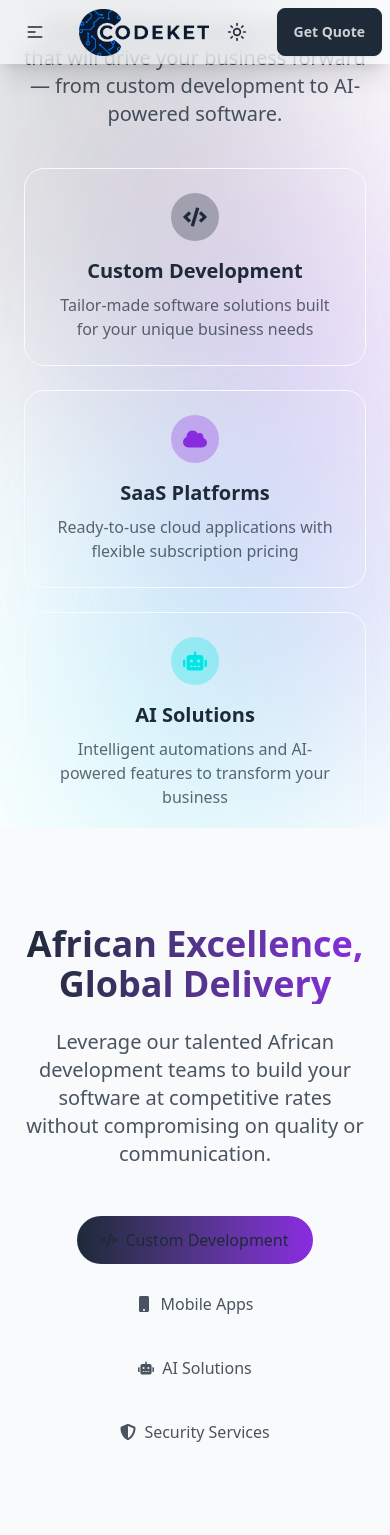
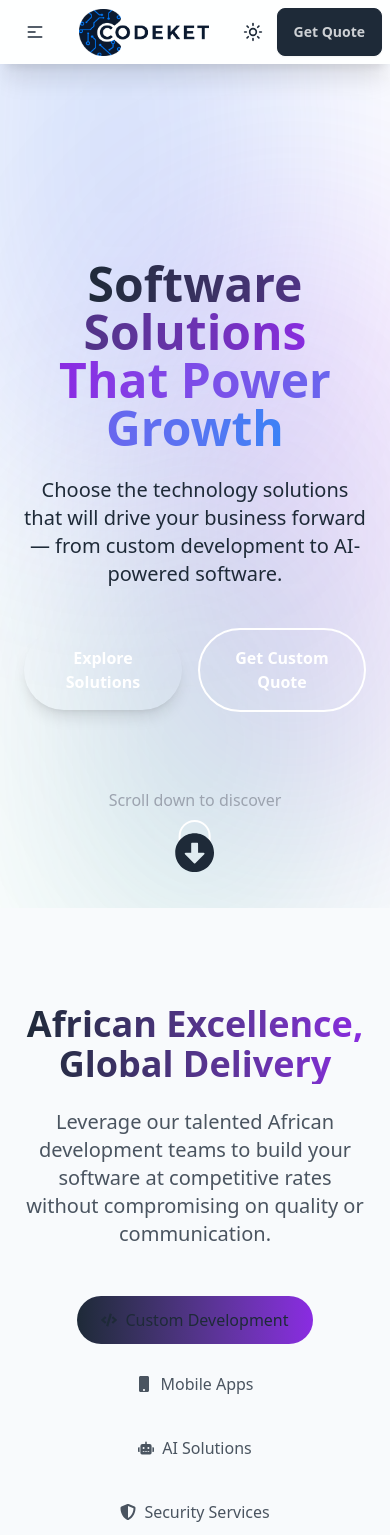
Before and after one commit to Bishir-tm/codeket-website, a React (Vite) app: page /pricing in a window 390 px wide. Shown: the top 1535 px of the page. Built offline with nearby package versions, Linux system fonts and the light colour scheme.

Commit message:
fix pages hero sections colors

```diff
--- a/src/components/Header.jsx
+++ b/src/components/Header.jsx
@@ -77,7 +77,7 @@ const Header = ({ theme, toggleTheme }) => {
           </li>
         </ul>
       </div>
-      <div className="navbar-end gap-4">
+      <div className="navbar-end ">
         <button
           onClick={toggleTheme}
           className="btn btn-ghost btn-circle hover:bg-base-200/50"
--- a/src/pages/Home/components/FinalCallToAction.jsx
+++ b/src/pages/Home/components/FinalCallToAction.jsx
@@ -4,7 +4,7 @@ import { Link } from "react-router-dom";
 
 const FinalCallToAction = () => {
   return (
-    <div className="my-8 p-8">
+    <div className="my-8 ">
       <motion.div
         className="bg-gradient-to-br from-primary/20 via-accent/20 to-secondary/20 rounded-3xl border border-primary/20 p-12 text-center relative overflow-hidden"
         initial={{ opacity: 0, y: 30 }}
--- a/src/pages/Home/components/HeroSection.jsx
+++ b/src/pages/Home/components/HeroSection.jsx
@@ -98,7 +98,7 @@ const Hero = ({ mousePosition, isLoaded }) => {
         >
           <Link
             to="consultation"
-            className="px-8 py-4 bg-gradient-to-r from-primary to-accent text-white font-medium rounded-lg shadow-lg hover:shadow-primary/30 hover:scale-105 transition-all duration-300 flex items-center justify-center group"
+            className="px-8 py-4 bg-gradient-to-r from-primary to-warning text-white font-medium rounded-lg shadow-lg hover:shadow-primary/30 hover:scale-105 transition-all duration-300 flex items-center justify-center group"
           >
             <span>Get Started</span>
             <svg
--- a/src/pages/Home/components/HeroSectionMinimalInteractive.jsx
+++ b/src/pages/Home/components/HeroSectionMinimalInteractive.jsx
@@ -90,8 +90,8 @@ const HeroSectionMinimalInteractive = () => {
           animate={{ opacity: 1, y: 0 }}
           transition={{ duration: 0.8, ease: "easeOut" }}
         >
-          <span className="block text-transparent bg-clip-text bg-gradient-to-r from-primary to-accent">Software Development</span>
-          <span className="block mt-4">At Lightspeed, Powered by AI</span>
+          <span className="block text-transparent bg-clip-text bg-gradient-to-r from-primary to-codeket-electricBlue">Software Development</span>
+          <span className="block mt-4 text-transparent bg-clip-text bg-gradient-to-r from-codeket-midnightNavy to-accent">At Lightspeed, Powered by AI</span>
         </motion.h1>
 
         <motion.p
--- a/src/pages/Pricing/components/HeroSection.jsx
+++ b/src/pages/Pricing/components/HeroSection.jsx
@@ -1,12 +1,9 @@
+// components/HeroSection.js
 import React from "react";
+import { Link } from "react-router-dom";
+import { FaArrowAltCircleDown } from "react-icons/fa";
 import { motion } from "framer-motion";
-import {
-  FaRocket,
-  FaCode,
-  FaCloud,
-  FaRobot,
-  FaArrowAltCircleDown,
-} from "react-icons/fa";
+import scrollToSection from "../../../utils/scrollToSection";
 
 const HeroSection = () => {
   return (
@@ -16,91 +13,72 @@ const HeroSection = () => {
 
       {/* Background gradient animation */}
       <div className="absolute top-0 left-0 w-full h-full overflow-hidden">
-        <div className="absolute -top-[30%] -left-[10%] w-[80%] h-[80%] bg-primary rounded-full filter blur-[120px] opacity-20 animate-blob"></div>
-        <div className="absolute top-[20%] -right-[10%] w-[70%] h-[70%] bg-accent rounded-full filter blur-[120px] opacity-20 animate-blob animation-delay-2000"></div>
-        <div className="absolute -bottom-[10%] left-[20%] w-[60%] h-[60%] bg-secondary rounded-full filter blur-[120px] opacity-20 animate-blob animation-delay-4000"></div>
+        <div className="absolute -top-[30%] -left-[10%] w-[80%] h-[80%] bg-blue-600 rounded-full filter blur-[120px] opacity-20 animate-blob"></div>
+        <div className="absolute top-[20%] -right-[10%] w-[70%] h-[70%] bg-purple-600 rounded-full filter blur-[120px] opacity-20 animate-blob animation-delay-2000"></div>
+        <div className="absolute -bottom-[10%] left-[20%] w-[60%] h-[60%] bg-teal-600 rounded-full filter blur-[120px] opacity-20 animate-blob animation-delay-4000"></div>
       </div>
+
+      {/* Content */}
+      <div className="relative z-10 text-center px-6 max-w-5xl mx-auto">
+        <motion.div
+          initial={{ opacity: 0, y: 20 }}
+          animate={{ opacity: 1, y: 0 }}
+          transition={{ duration: 0.8 }}
+        >
+          <h1 className="text-5xl md:text-7xl lg:text-8xl font-bold">
+            <span className="bg-gradient-to-r from-primary via-accent to-info bg-clip-text text-transparent">
+              Software Solutions That Power Growth
+            </span>
+          </h1>
+          <p className="text-xl md:text-2xl  mt-6 max-w-3xl mx-auto">
+            Choose the technology solutions that will drive your business
+            forward — from custom development to AI-powered software.
+          </p>
+        </motion.div>
 
         <motion.div
           initial={{ opacity: 0, y: 20 }}
           animate={{ opacity: 1, y: 0 }}
-        transition={{ duration: 0.8 }}
-        className="relative z-10 text-center px-6 max-w-5xl"
+          transition={{ duration: 0.8, delay: 0.4 }}
+          className="mt-10 flex items-center justify-center"
         >
-        <h1 className="text-5xl md:text-7xl font-bold mb-6">
-          <span className="bg-gradient-to-r from-primary via-accent to-secondary bg-clip-text text-transparent">
-            Software Solutions That Power Growth
-          </span>
-        </h1>
-        <p className="text-xl md:text-2xl text-base-content/80 mt-6 mb-10 max-w-3xl mx-auto">
-          Choose the technology solutions that will drive your business forward
-          — from custom development to AI-powered software.
-        </p>
-
-        <div className="grid grid-cols-1 md:grid-cols-3 gap-6 mb-10 max-w-4xl mx-auto">
-          <motion.div
-            whileHover={{ y: -5 }}
-            className="bg-neutral-focus/50 backdrop-blur-sm border border-neutral rounded-xl p-6"
+          <button
+            onClick={() => scrollToSection("pricing-plans")}
+            className="inline-block px-8 py-4 bg-gradient-to-r from- to-accent text-white font-semibold rounded-full hover:from-blue-700 hover:to-purple-700 transition-all duration-300 shadow-lg mr-4"
           >
-            <div className="flex justify-center mb-4">
-              <div className="p-3 bg-primary/30 rounded-full">
-                <FaCode className="text-2xl text-primary" />
-              </div>
-            </div>
-            <h3 className="text-xl font-bold mb-2">Custom Development</h3>
-            <p className="text-base-content/70">
-              Tailor-made software solutions built for your unique business
-              needs
-            </p>
-          </motion.div>
-
-          <motion.div
-            whileHover={{ y: -5 }}
-            className="bg-neutral-focus/50 backdrop-blur-sm border border-neutral rounded-xl p-6"
+            Explore Solutions
+          </button>
+          <button
+            onClick={() => scrollToSection("custom-quote")}
+            className="inline-block px-8 py-4 border-2 border-white text-white font-semibold rounded-full hover:bg-white/10 transition-all duration-300"
           >
-            <div className="flex justify-center mb-4">
-              <div className="p-3 bg-accent/30 rounded-full">
-                <FaCloud className="text-2xl text-accent" />
-              </div>
-            </div>
-            <h3 className="text-xl font-bold mb-2">SaaS Platforms</h3>
-            <p className="text-base-content/70">
-              Ready-to-use cloud applications with flexible subscription pricing
-            </p>
-          </motion.div>
-
-          <motion.div
-            whileHover={{ y: -5 }}
-            className="bg-neutral-focus/50 backdrop-blur-sm border border-neutral rounded-xl p-6"
-          >
-            <div className="flex justify-center mb-4">
-              <div className="p-3 bg-secondary/30 rounded-full">
-                <FaRobot className="text-2xl text-secondary" />
-              </div>
-            </div>
-            <h3 className="text-xl font-bold mb-2">AI Solutions</h3>
-            <p className="text-base-content/70">
-              Intelligent automations and AI-powered features to transform your
-              business
-            </p>
+            Get Custom Quote
+          </button>
         </motion.div>
       </div>
 
-        <div className="flex flex-col sm:flex-row gap-6 justify-center">
-          <motion.a
-            whileHover={{ scale: 1.05 }}
-            href="#pricing-plans"
-            className="px-8 py-4 bg-gradient-to-r from-primary to-accent text-base-content font-semibold rounded-full shadow-lg hover:shadow-primary/30 transition-all duration-300"
+      {/* Scroll indicator */}
+      <motion.div
+        initial={{ opacity: 0 }}
+        animate={{ opacity: 1 }}
+        transition={{ duration: 1, delay: 1.2 }}
+        className="absolute bottom-10 left-1/2 transform -translate-x-1/2"
       >
-            Explore Solutions
-          </motion.a>
-          <motion.a
-            whileHover={{ scale: 1.05 }}
-            href="#custom-quote"
-            className="px-8 py-4 bg-base-100/10 border border-base-content/20 backdrop-blur-sm text-base-content font-semibold rounded-full hover:bg-base-100/20 transition-all duration-300"
+        <div className="flex flex-col items-center">
+          <p className="text-gray-400 mb-2">Scroll down to discover</p>
+          <div className="w-8 h-12 rounded-full border-2 border-white flex justify-center">
+            <motion.div
+              animate={{
+                y: [0, 12, 0],
+              }}
+              transition={{
+                repeat: Infinity,
+                duration: 1.5,
+              }}
             >
-            Get Custom Quote
-          </motion.a>
+              <FaArrowAltCircleDown className="w-10 h-10" />
+            </motion.div>
+          </div>
         </div>
       </motion.div>
     </div>
--- a/src/pages/Pricing/index.jsx
+++ b/src/pages/Pricing/index.jsx
@@ -24,7 +24,7 @@ const Pricing = () => {
 
   return (
     <div className="bg-base-100 text-base-content">
-      <div className="-mt-20">
+      <div className="">
         {/* Adjust for header height */}
         <HeroSection />
         <PricingPlans setSelectedPlan={setSelectedPlan} />
--- a/src/pages/Services/components/HeroSection.jsx
+++ b/src/pages/Services/components/HeroSection.jsx
@@ -26,11 +26,11 @@ const HeroSection = () => {
           transition={{ duration: 0.8 }}
         >
           <h1 className="text-5xl md:text-7xl lg:text-8xl font-bold">
-            <span className="bg-gradient-to-r from-blue-500 via-purple-500 to-teal-500 bg-clip-text text-transparent">
+            <span className="bg-gradient-to-r from-primary via-accent to-info bg-clip-text text-transparent">
               Enterprise Solutions
             </span>
           </h1>
-          <p className="text-xl md:text-2xl text-gray-300 mt-6 max-w-3xl mx-auto">
+          <p className="text-xl md:text-2xl  mt-6 max-w-3xl mx-auto">
             Transforming businesses through cutting-edge technology, innovative
             automation, and strategic digital transformation.
           </p>
@@ -44,7 +44,7 @@ const HeroSection = () => {
         >
           <button
             onClick={() => scrollToSection("services")}
-            className="inline-block px-8 py-4 bg-gradient-to-r from-blue-600 to-purple-600 text-white font-semibold rounded-full hover:from-blue-700 hover:to-purple-700 transition-all duration-300 shadow-lg mr-4"
+            className="inline-block px-8 py-4 bg-gradient-to-r from- to-accent text-white font-semibold rounded-full hover:from-blue-700 hover:to-purple-700 transition-all duration-300 shadow-lg mr-4"
           >
             Explore Services
           </button>
```
Also changed, not shown: src/pages/About/components/HeroSection.jsx (+4 -4 lines), src/pages/CaseStudies/components/HeroSection.jsx (+4 -4 lines), src/pages/Contact/components/HeroSection.jsx (+6 -4 lines). Lines whose indentation alone changed are shown as unchanged.
